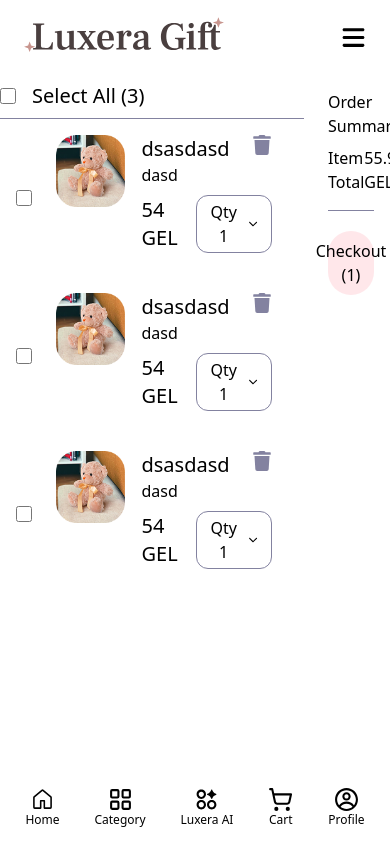
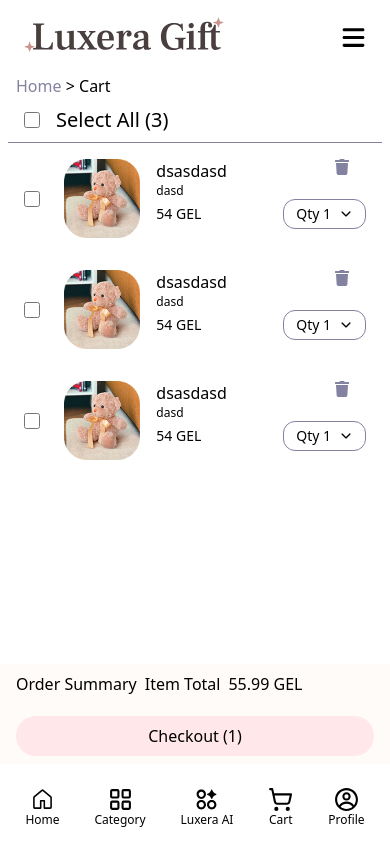
Before and after one commit to GeoLine02/luxera, a Next.js app: page /en/cart in a window 390 px wide. Shown: the top 844 px of the page. Built offline with nearby package versions, Linux system fonts and the light colour scheme; a web font is replaced by a local one.

Commit message:
style: cart responsive

```diff
--- a/app/[locale]/cart/components/CartItem.tsx
+++ b/app/[locale]/cart/components/CartItem.tsx
@@ -24,25 +24,22 @@ const CartItem = ({ description, price, qunatity, title }: CartItemProps) => {
       </div>
       <div className="flex gap-4 w-full">
         <div>
-          <Image src={CartItemImage} alt={title} />
+          <Image className="" src={CartItemImage} alt={title} />
         </div>
         <div className="w-full">
           <div className="flex justify-between pr-4">
-            <h1 className="text-xl">{title}</h1>
+            <h1 className="text-base md:text-xl">{title}</h1>
             <div>
-              <FaTrash
-                size={20}
-                className="text-medium-gray hover:text-red-500 transition-all duration-300 cursor-pointer"
-              />
+              <FaTrash className="text-medium-gray hover:text-red-500 transition-all duration-300 cursor-pointer md:text-xl" />
             </div>
           </div>
-          <p>{description}</p>
+          <p className="text-xs">{description}</p>
 
           <div className="flex items-center justify-between">
-            <h1 className="text-xl font-medium">{price} GEL</h1>
+            <h1 className="text-sm md:text-xl font-medium">{price} GEL</h1>
             <Dropdown>
               <Dropdown.Trigger>
-                <div className="flex items-center border border-medium-gray p-1 px-3 rounded-xl justify-between w-fit gap-2 ">
+                <div className="flex items-center border border-medium-gray p-1 px-3 rounded-xl justify-between w-fit gap-2 text-sm md:text-base">
                   <span>Qty {qunatity}</span>
                   <IoIosArrowDown />
                 </div>
--- a/app/[locale]/cart/components/CartItemsList.tsx
+++ b/app/[locale]/cart/components/CartItemsList.tsx
@@ -4,7 +4,7 @@ import CartItem from "./CartItem";
 const CartItemsList = () => {
   return (
     <div className="w-full">
-      <div className="py-2 border-b flex items-center gap-2 border-medium-gray">
+      <div className="py-2 pl-4 border-b flex items-center gap-2 border-medium-gray">
         <Input type="checkbox" name="selectAll" checked={false} />
         <label className="text-xl font-medium" htmlFor="selectAll">
           Select All (3)
--- a/app/[locale]/cart/components/CartTotals.tsx
+++ b/app/[locale]/cart/components/CartTotals.tsx
@@ -4,11 +4,11 @@ import CheckoutButton from "./CheckoutButton";
 
 const CartTotals = () => {
   return (
-    <div className="w-full max-w-[20%] px-4">
-      <div className="space-y-2 border-b border-medium-gray py-4">
-        <h1 className="font-medium">Order Summary</h1>
+    <div className="bg-warm-white md:bg-white py-2 md:py-0 w-full md:max-w-[20%] px-4 fixed bottom-20 left-0 md:static">
+      <div className="flex flex-row md:flex-col gap-2 md:border-b md:border-medium-gray md:py-4">
+        <h1 className="block font-medium md:hidden">Order Summary</h1>
 
-        <div className="flex items-center justify-between">
+        <div className="flex items-center gap-2 justify-between">
           <span>Item Total</span>
           <span>55.99 GEL</span>
         </div>
--- a/app/[locale]/cart/page.tsx
+++ b/app/[locale]/cart/page.tsx
@@ -1,9 +1,18 @@
+import Link from "next/link";
 import CartItemsList from "./components/CartItemsList";
 import CartTotals from "./components/CartTotals";
 
 const Cart = () => {
   return (
-    <div className="container min-h-[calc(100vh-100px)]">
+    <div className="container min-h-[calc(100vh-80px)] px-2">
+      <div>
+        <span>
+          <Link className="text-medium-gray pl-2" href={"/"}>
+            Home
+          </Link>{" "}
+          &gt; Cart
+        </span>
+      </div>
       <div className="flex gap-2">
         <CartItemsList />
         <CartTotals />
--- a/app/shared/Footer/Footer.tsx
+++ b/app/shared/Footer/Footer.tsx
@@ -12,7 +12,8 @@ const Footer = () => {
   if (
     pathName.includes("/signin") ||
     pathName.includes("/signup") ||
-    pathName.includes("/luxera-ai")
+    pathName.includes("/luxera-ai") ||
+    pathName.includes("/cart")
   )
     return null;
 
--- a/app/ui/DropDown.tsx
+++ b/app/ui/DropDown.tsx
@@ -68,12 +68,16 @@ export const Dropdown = ({ children }: DropdownProps) => {
 
 interface TriggerProps {
   children: ReactNode;
+  className?: string;
 }
 
-const Trigger = ({ children }: TriggerProps) => {
+const Trigger = ({ children, className }: TriggerProps) => {
   const { toggle } = useDropdown();
   return (
-    <button onClick={toggle} className="px-4 py-2 cursor-pointer rounded-lg">
+    <button
+      onClick={toggle}
+      className={`${className} cursor-pointer rounded-lg`}
+    >
       {children}
     </button>
   );
@@ -108,10 +112,11 @@ const Menu = ({ children, expandMode, className }: MenuProps) => {
 
 interface ItemProps {
   children: ReactNode;
+  className?: string;
   onSelect?: () => void;
 }
 
-const Item = ({ children, onSelect }: ItemProps) => {
+const Item = ({ children, onSelect, className }: ItemProps) => {
   const { close } = useDropdown();
 
   const handleClick = () => {
@@ -120,7 +125,10 @@ const Item = ({ children, onSelect }: ItemProps) => {
   };
 
   return (
-    <div onClick={handleClick} className="p-4 hover:bg-gray-100 cursor-pointer">
+    <div
+      onClick={handleClick}
+      className={`p-4 ${className} hover:bg-gray-100 cursor-pointer`}
+    >
       {children}
     </div>
   );
```
